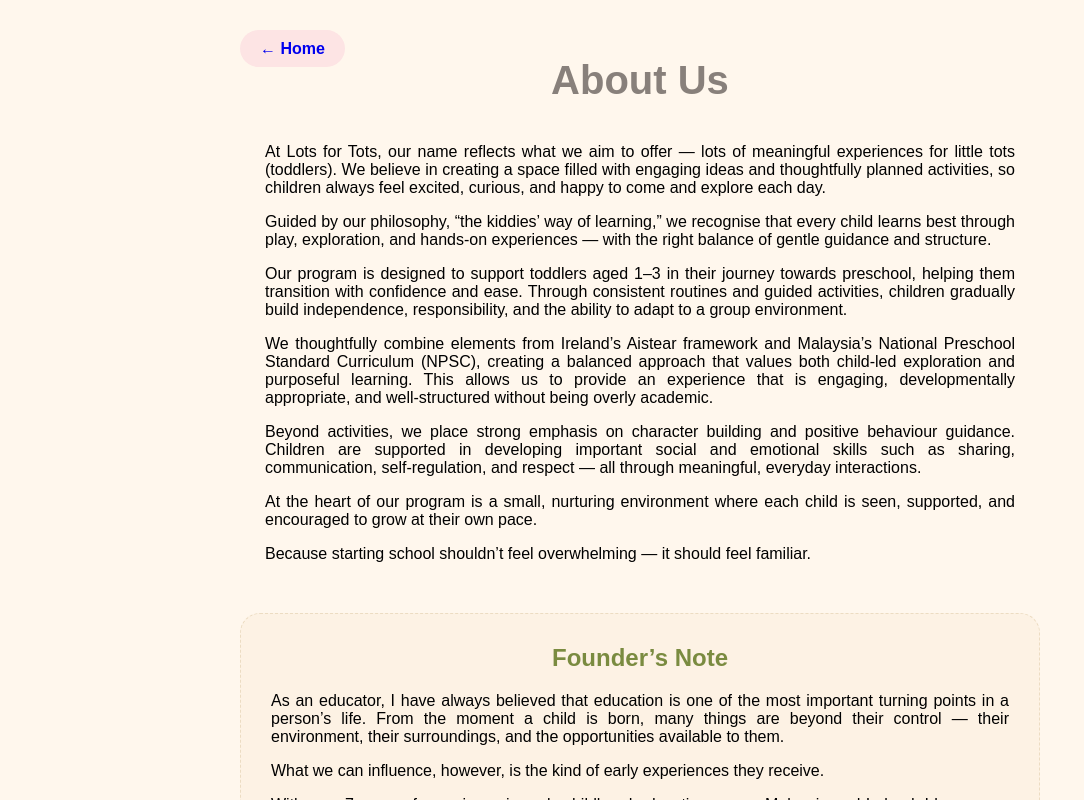
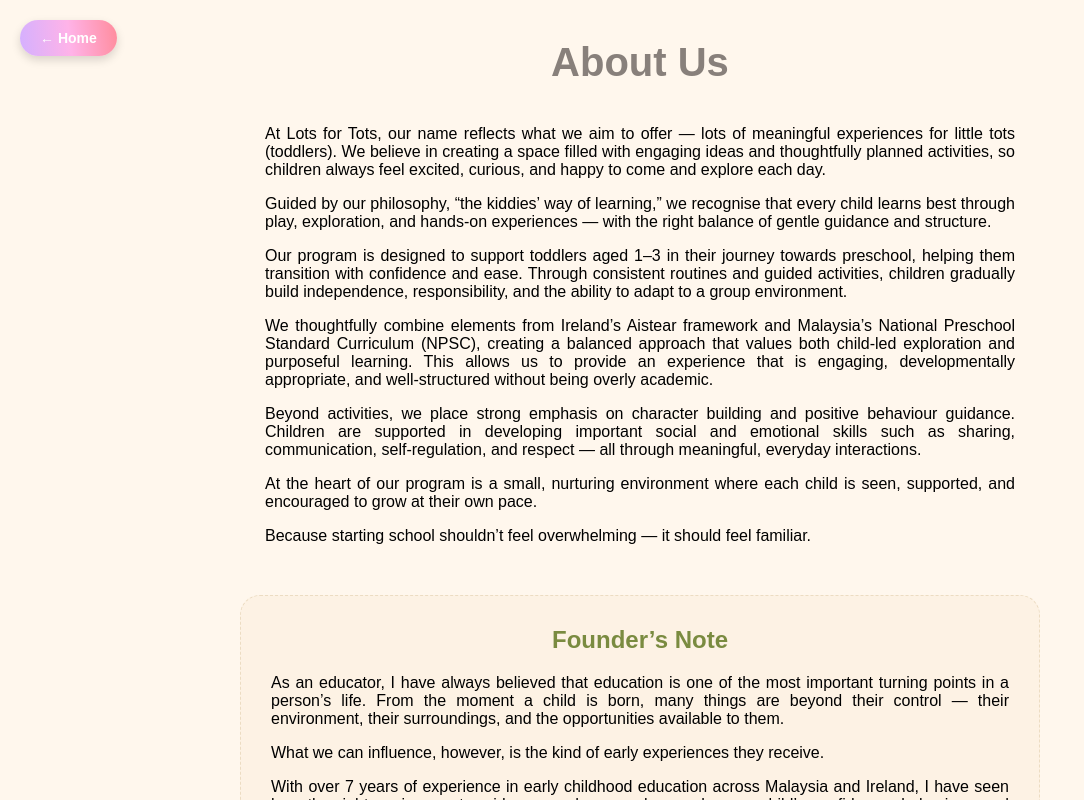
Before and after one commit to gkoson2455/lotsfortots.ts, a Next.js app: page /about in a window 1280 px wide. Shown: the top 800 px of the page, without its empty margins (0-1084 px from the left). Built offline with nearby package versions, Linux system fonts and the light colour scheme.

Commit message:
color change

```diff
--- a/app/about/about.module.css
+++ b/app/about/about.module.css
@@ -14,12 +14,21 @@
   font-family: sans-serif;
 }
 .backButton {
-  padding: 10px 20px;
-  background-color: #fde4e4;
-  border-radius: 50px;
-  text-decoration: none;
-  color: #d1984;
-  font-weight: bold;
+  position: fixed;
+    top: 20px;
+    left: 20px;
+    z-index: 9999;
+    pointer-events: auto;
+    display: inline-block;
+    text-decoration: none;
+    padding: 10px 20px;
+    background: linear-gradient(83deg,rgba(212, 176, 255, 1) 0%, rgba(255, 179, 232, 1) 51%, rgba(255, 140, 156, 1) 100%);
+    color: white;
+    border-radius: 50px;
+    font-size: 14px;
+    font-weight: bold;
+    box-shadow: 0 4px 10px rgba(0, 0, 0, 0.15);
+    transition: transform 0.2s ease;
 }
 .title {
   text-align: center;
--- a/app/page.tsx
+++ b/app/page.tsx
@@ -2,8 +2,7 @@ import Image from "next/image";
 import Link from "next/link";
 
 const langBtnStyle = {
-  background: 'linear-gradient(90deg, #729b2a 0%, #a0c757 50%, #d1c984 100%)',
-  color: '#444',
+   background: 'linear-gradient(83deg,rgba(212, 176, 255, 1) 0%, rgba(255, 179, 232, 1) 51%, rgba(255, 140, 156, 1) 100%)',
   padding: '8px 16px',
   borderRadius: '50px',
   fontSize: '13px',
```
